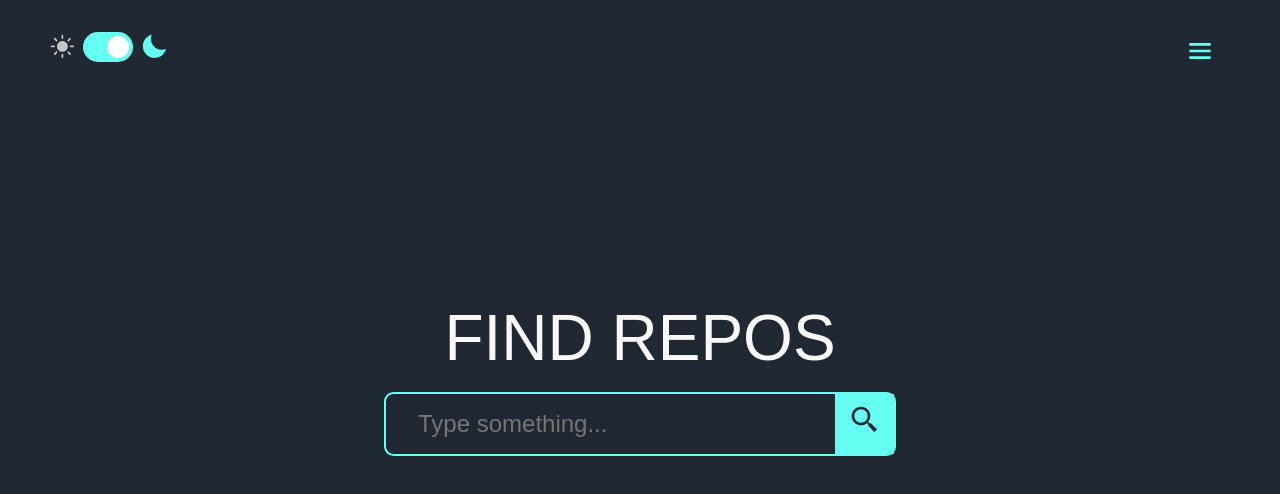
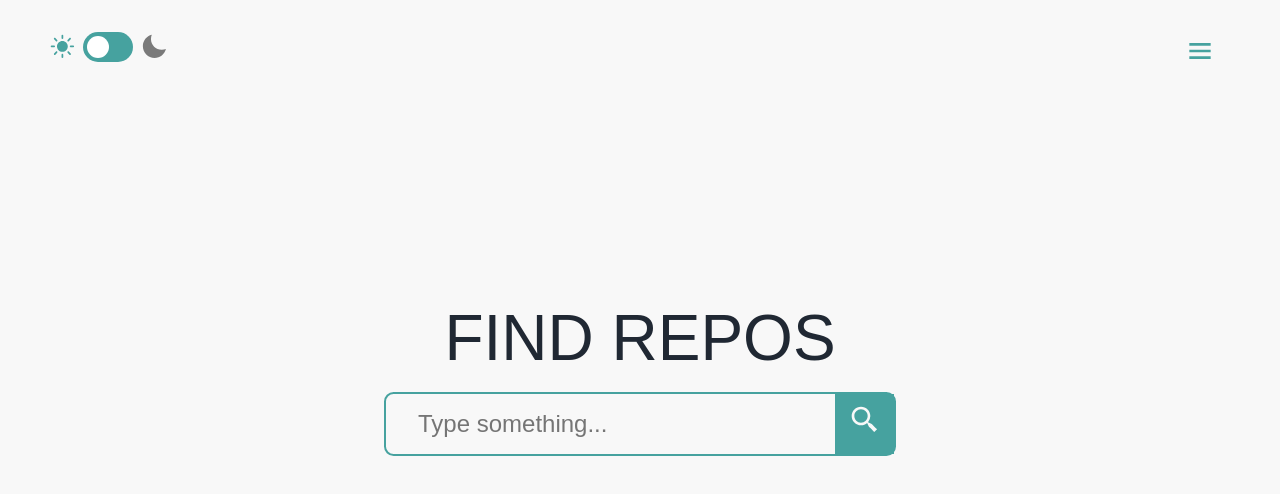
Before and after one commit to Favious/technical-test, a Next.js app: page /find_repos in a window 1280 px wide. Shown: the top 494 px of the page. Built offline with nearby package versions, Linux system fonts and the light colour scheme; a web font is replaced by a local one.

Commit message:
fix switch mode bug

```diff
--- a/components/Container.tsx
+++ b/components/Container.tsx
@@ -49,7 +49,12 @@ export default function Container(props: any) {
     setIsSearchClicked(true);
     setInputAnimationVariants({
       animation: {
-        y: -15,
+        y: [-15, -15],
+        transition: {
+          yoyo: Infinity,
+          duration: 2,
+          delay: 1,
+        },
       },
     });
   }
--- a/components/NavBar.tsx
+++ b/components/NavBar.tsx
@@ -68,7 +68,7 @@ export default function NavBar() {
       const initialColorValue = root.style.getPropertyValue(
         "--initial-color-mode"
       );
-      setDarkTheme(initialColorValue === window.localStorage.getItem("theme"));
+      setDarkTheme(initialColorValue !== window.localStorage.getItem("theme"));
     }
   }, []);
   return (
```
